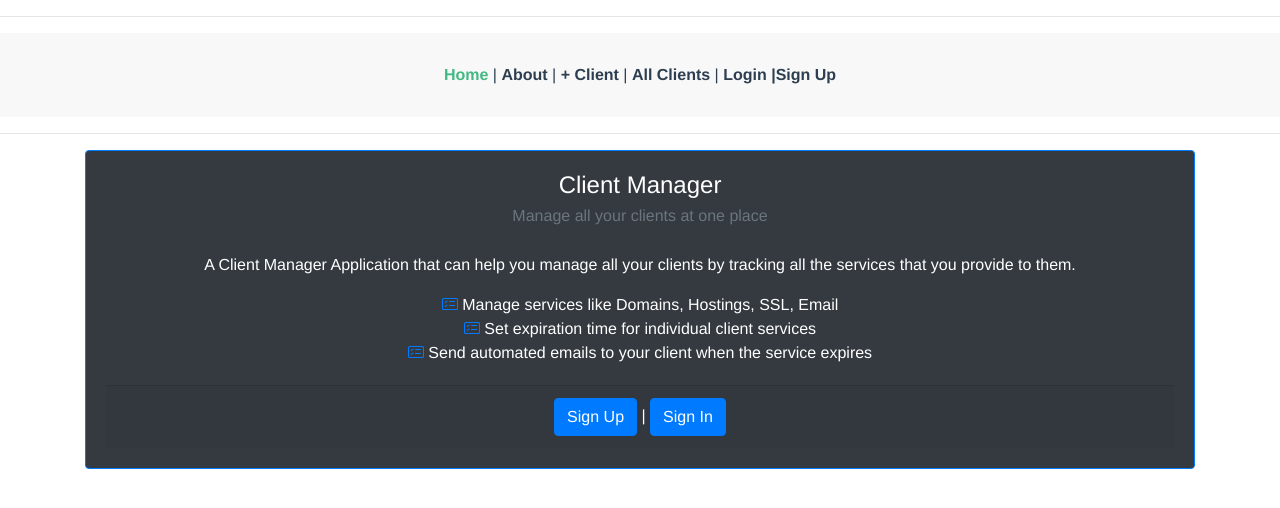
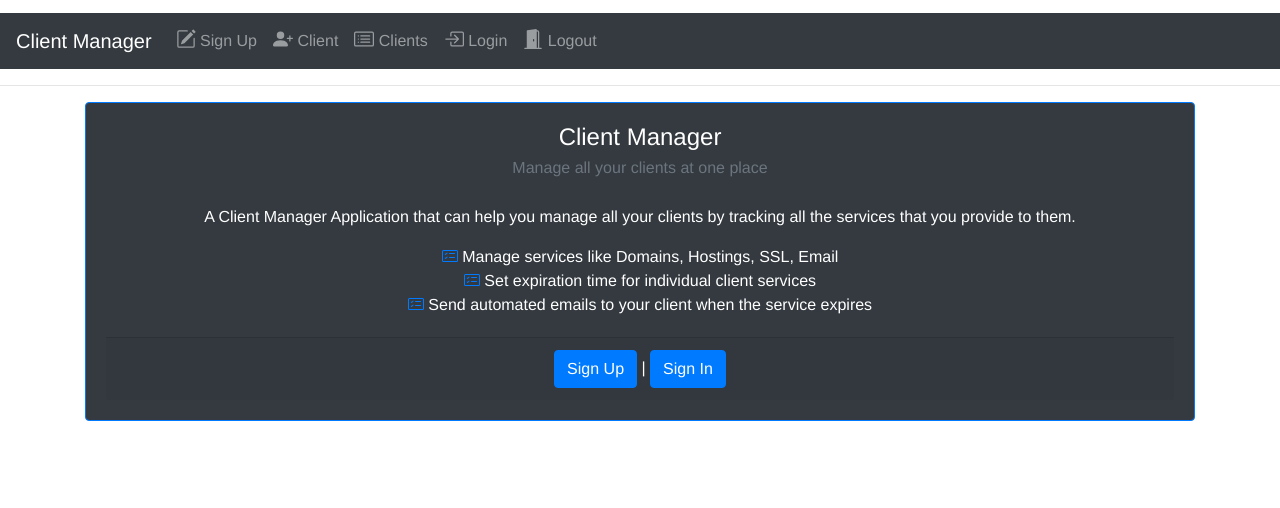
Before and after one commit to priyank-R/clientmanager-vue, a Vue app: page / in a window 1280 px wide. Shown: the top 508 px of the page. Built offline with nearby package versions, Linux system fonts and the light colour scheme.

Commit message:
Improved the navbar, closes #7

```diff
--- a/src/App.vue
+++ b/src/App.vue
@@ -1,7 +1,9 @@
 <template>
   <div id="app">
+
+    <navbar id="" />
     <hr />
-    <div id="nav">
+    <!-- <div id="nav">
       <router-link to="/">Home</router-link> |
       <router-link to="/about">About</router-link> |
       <router-link to="/addclient">+ Client</router-link> |
@@ -9,15 +11,18 @@
       <router-link to="/login" v-if="getToken==null">Login |</router-link>
       <router-link to="/logout" v-if="getToken!=null">Logout |</router-link>
       <router-link to="/signup">Sign Up</router-link>
-    </div>
-    <hr />
+
+    </div> -->
+
      <router-view/>
   </div>
 </template>
 
 <script>
 import {mapGetters} from 'vuex'
+import Navbar from './components/Navbar'
 export default {
+  components:{Navbar},
   computed: {
     ...mapGetters(['getToken'])
   } ,
@@ -37,6 +42,7 @@ export default {
   -moz-osx-font-smoothing: grayscale;
   text-align: center;
   color: #2c3e50;
+  margin-top:1%;
 
 }
 
--- /dev/null
+++ b/src/components/Navbar.vue
@@ -0,0 +1,28 @@
+<template>
+  <b-navbar toggleable="lg" class="ml-auto" type="dark" variant="dark">
+      <b-navbar-brand to="/" href="#">Client Manager </b-navbar-brand>
+
+      <b-navbar-toggle target="nav-collapse"></b-navbar-toggle>
+      <b-collapse id="nav-collapse" is-nav>
+          <b-navbar-nav>
+               <b-nav-item to="/signup"><b-icon-pencil-square /> Sign Up</b-nav-item>
+              <b-nav-item to="/addclient"><b-icon-person-plus-fill /> Client</b-nav-item>
+              <b-nav-item to="/clientlist"><b-icon-card-list /> Clients</b-nav-item>
+              <b-nav-item to="/login"><b-icon-box-arrow-in-right /> Login</b-nav-item>
+              <b-nav-item to="/logout"><b-icon-door-open-fill /> Logout </b-nav-item>
+
+          </b-navbar-nav>
+      </b-collapse>
+
+  </b-navbar>
+</template>
+
+<script>
+export default {
+
+}
+</script>
+
+<style>
+
+</style>
```
